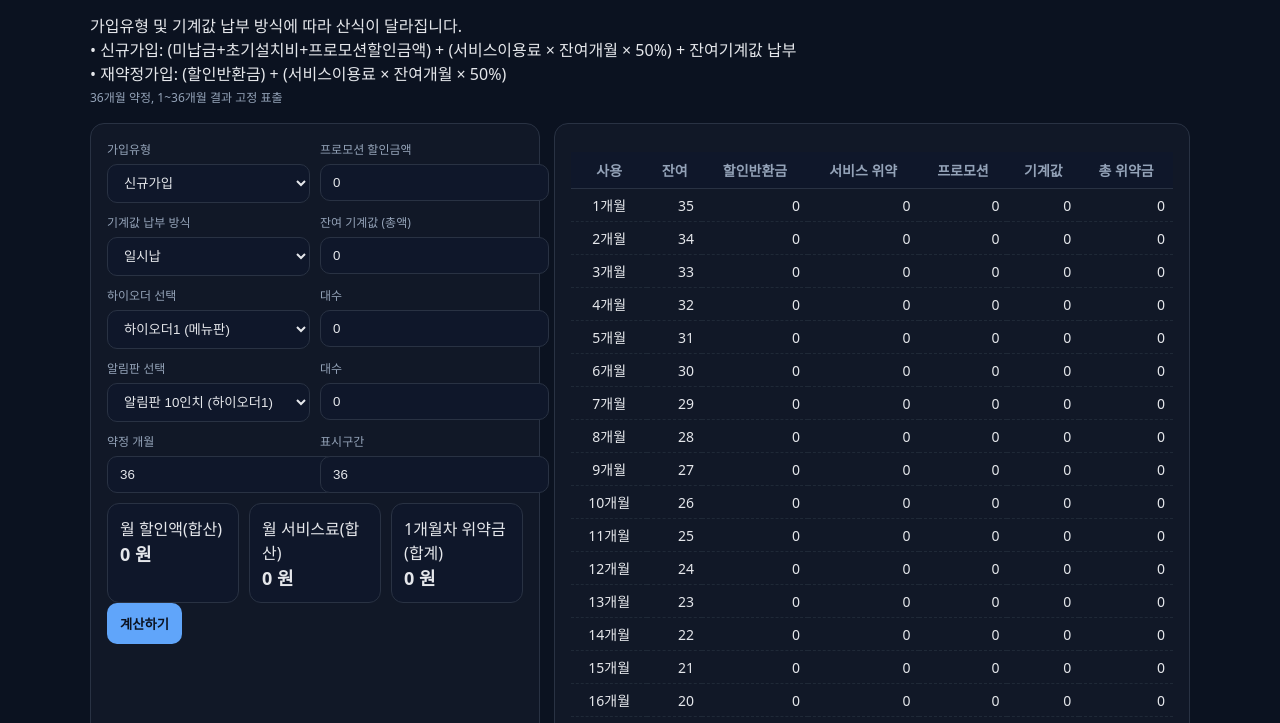
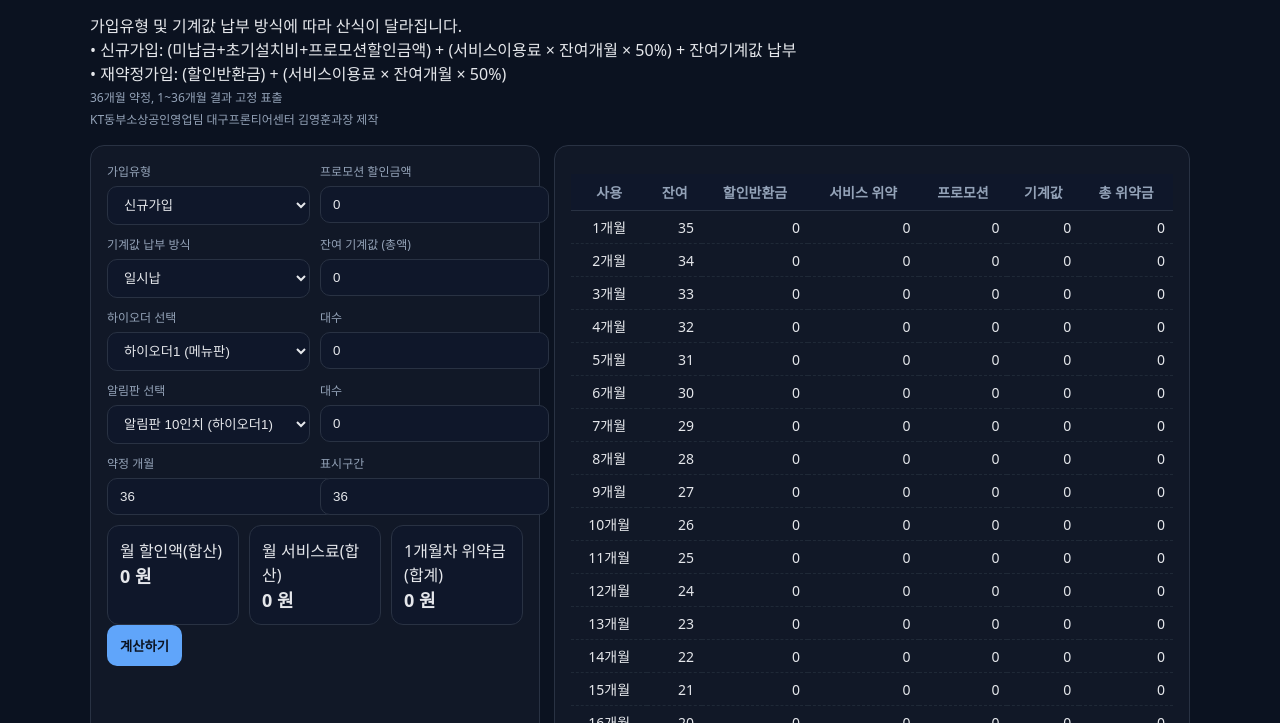
Before and after one commit to ktmns1248715-cell/hiorder, a plain HTML site: page index.html in a window 1280 px wide. Shown: the part 77-800 px from the top of the page. Drawn offline with Linux system fonts and the light colour scheme.

Commit message:
Update index.html

```diff
--- a/index.html
+++ b/index.html
@@ -33,7 +33,7 @@
     <p class="lead">가입유형 및 기계값 납부 방식에 따라 산식이 달라집니다.<br>
     • 신규가입: (미납금+초기설치비+프로모션할인금액) + (서비스이용료 × 잔여개월 × 50%) + 잔여기계값 납부<br>
     • 재약정가입: (할인반환금) + (서비스이용료 × 잔여개월 × 50%)<br>
-    <span class="muted">36개월 약정, 1~36개월 결과 고정 표출</span></p>
+    <span class="muted">36개월 약정, 1~36개월 결과 고정 표출<br>KT동부소상공인영업팀 대구프론티어센터 김영훈과장 제작</span></p>
 
     <div class="grid">
       <section class="card left">
```
